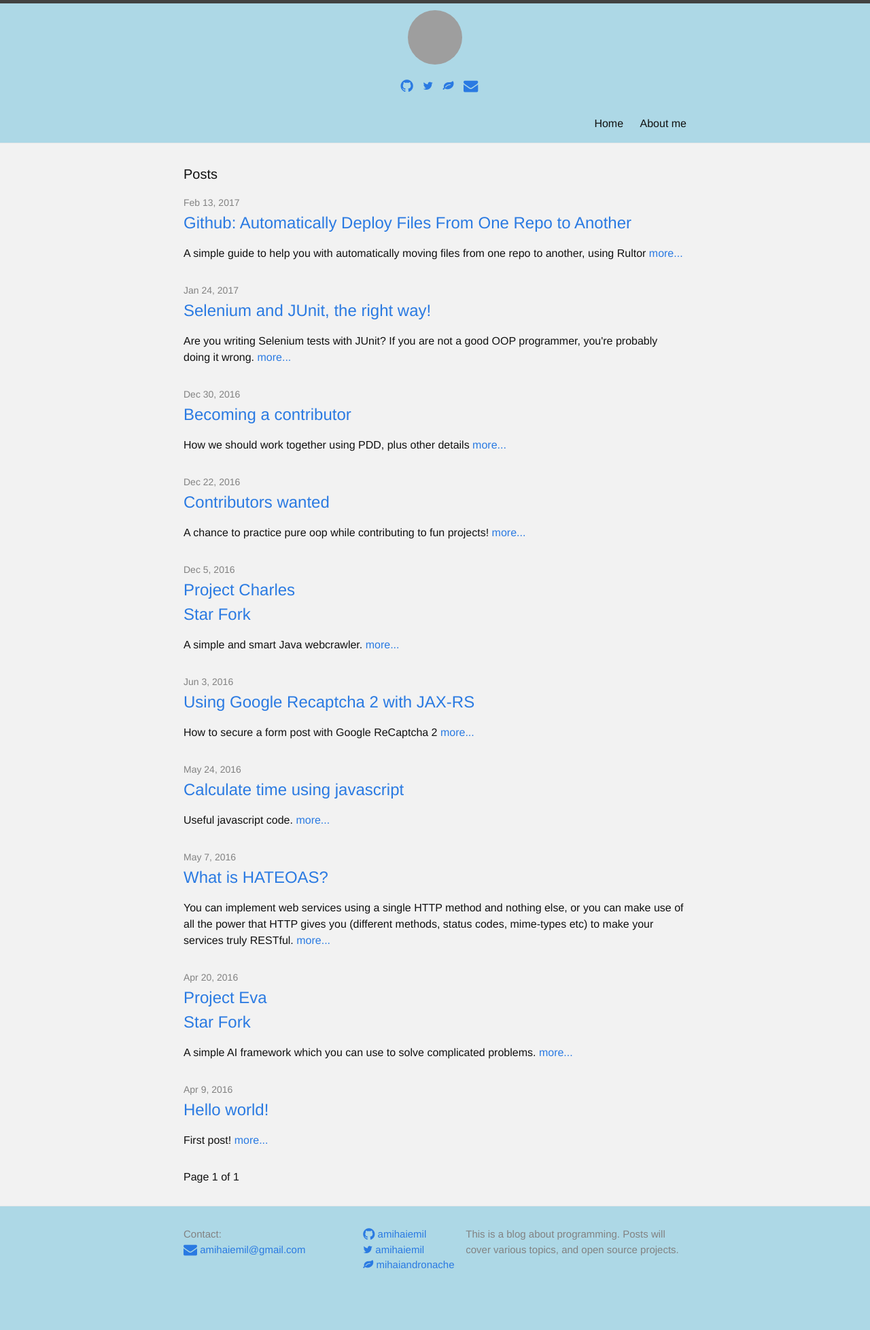
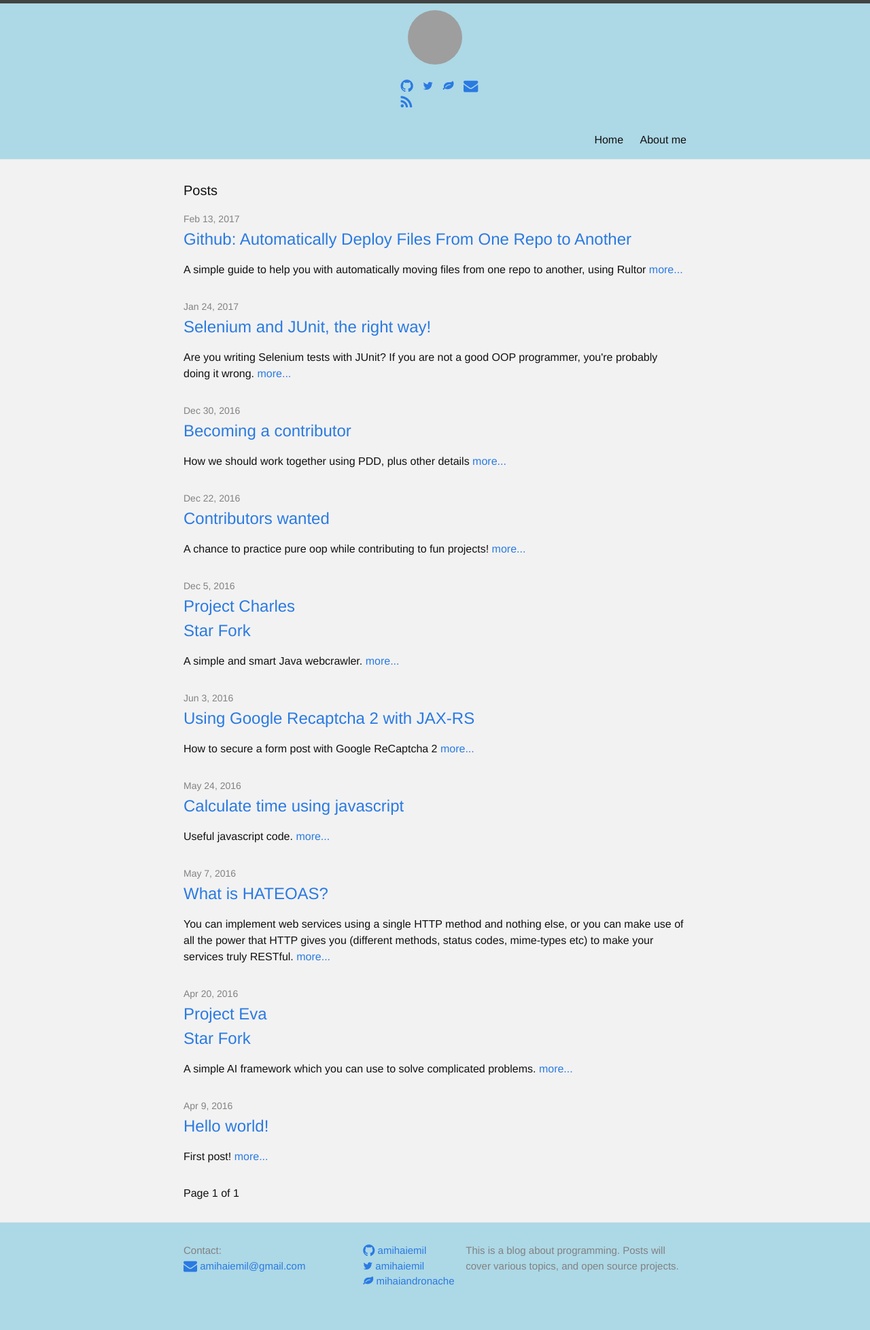
Before and after one commit to amihaiemil/amihaiemil.github.io, a Jekyll site: the page built from index.html, in a window 1280 px wide. Shown: the whole page at 68% size. Built offline with Jekyll 4.4.1, drawn with Linux system fonts in a browser that asks for light colours; the list of posts is cut into pages by our own code; comment, search, counter and statistics services are not loaded; before the commit the page ends 1933 px from its top, so only the background shows below that; grey boxes are pictures that could not be loaded.

Commit message:
Update header.html

```diff
--- a/_includes/header.html
+++ b/_includes/header.html
@@ -24,6 +24,11 @@
             <i class="fa fa-envelope fa-lg" aria-hidden="true"></i>
           </a>
         </li>
+        <li>
+          <a target="_blank" title="Subscribe to my RSS feed" href="http://www.amihaiemil.com/feed.xml">
+            <i class="fa fa-rss fa-lg" aria-hidden="true"></i>
+          </a>
+        </li>
       </ul>
     </div>
     <!-- <a class="site-title" href="{{ site.baseurl }}/">amihaiemil's programming blog</a> -->
```
